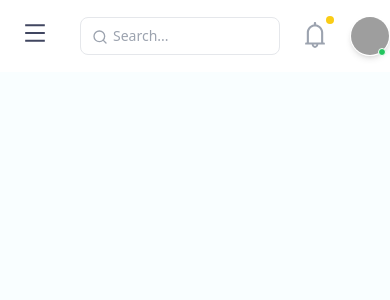
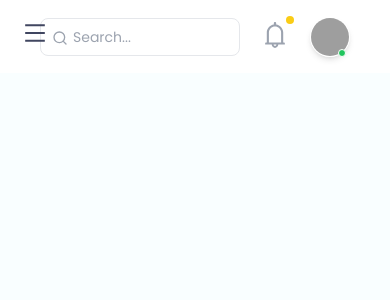
Before and after one commit to Simeon-Azeh/sidecapp, a React (Vite) app: page /dashboard in a window 390 px wide. Shown: the top 300 px of the page. Built offline with nearby package versions, Linux system fonts and the light colour scheme; grey boxes are pictures that could not be loaded.

Commit message:
dashboard responsiveness

```diff
--- a/src/components/Navbar.jsx
+++ b/src/components/Navbar.jsx
@@ -38,7 +38,7 @@ function Navbar() {
   };
 
   return (
-    <div className="flex bg-white justify-center md:flex-row md:justify-between items-center  md:px-14 py-4">
+    <div className="flex bg-white justify-center md:flex-row md:justify-between items-center px-10 sticky top-0 md:px-14 py-4 font-poppins">
       <h1 className="text-lg hidden md:flex items-center gap-2 font-semibold text-gray-500">
       {greeting}, <span className="text-[#9835ff] text-[22px]">Simeon!</span>
       <MdWavingHand className="wave-icon" />
```
